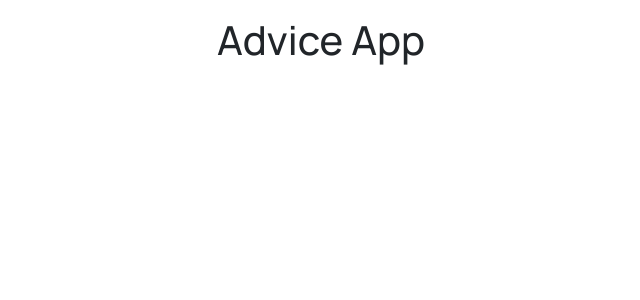
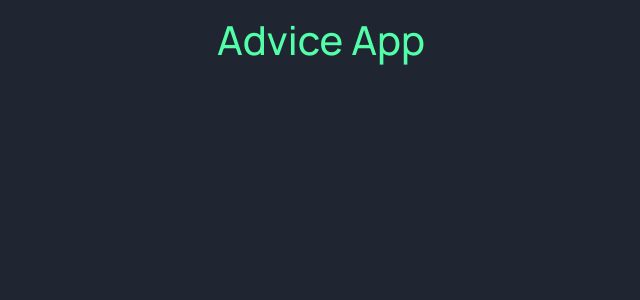
Before and after one commit to LugpDev2022/advice-generator, a React (Vite) app: page / in a window 1280 px wide. Shown: the top 300 px of the page, without its empty margins (319-959 px from the left). Built offline with nearby package versions, Linux system fonts and the light colour scheme.

Commit message:
Change bootstrap colors

```diff
--- a/src/App.jsx
+++ b/src/App.jsx
@@ -5,7 +5,7 @@ function App() {
   return (
     <Container>
       <Row>
-        <h1 className="text-center mt-3">Advice App</h1>
+        <h1 className="text-center text-info mt-3">Advice App</h1>
       </Row>
     </Container>
   );
--- a/src/App.scss
+++ b/src/App.scss
@@ -1,5 +1,3 @@
-@import "bootstrap/scss/bootstrap";
-
 @font-face {
   font-family: "Manrope";
   src: url("./assets/fonts/Manrope.ttf");
@@ -7,4 +5,18 @@
 
 * {
   font-family: "Manrope";
+  font-weight: 800;
 }
+
+body {
+  background: #1f2632 !important;
+}
+
+$theme-colors: (
+  "primary": #cee3e9,
+  "secondary": #323a49,
+  "info": #52ffa8,
+  "light": #4e5d73,
+);
+
+@import "bootstrap/scss/bootstrap";
```
